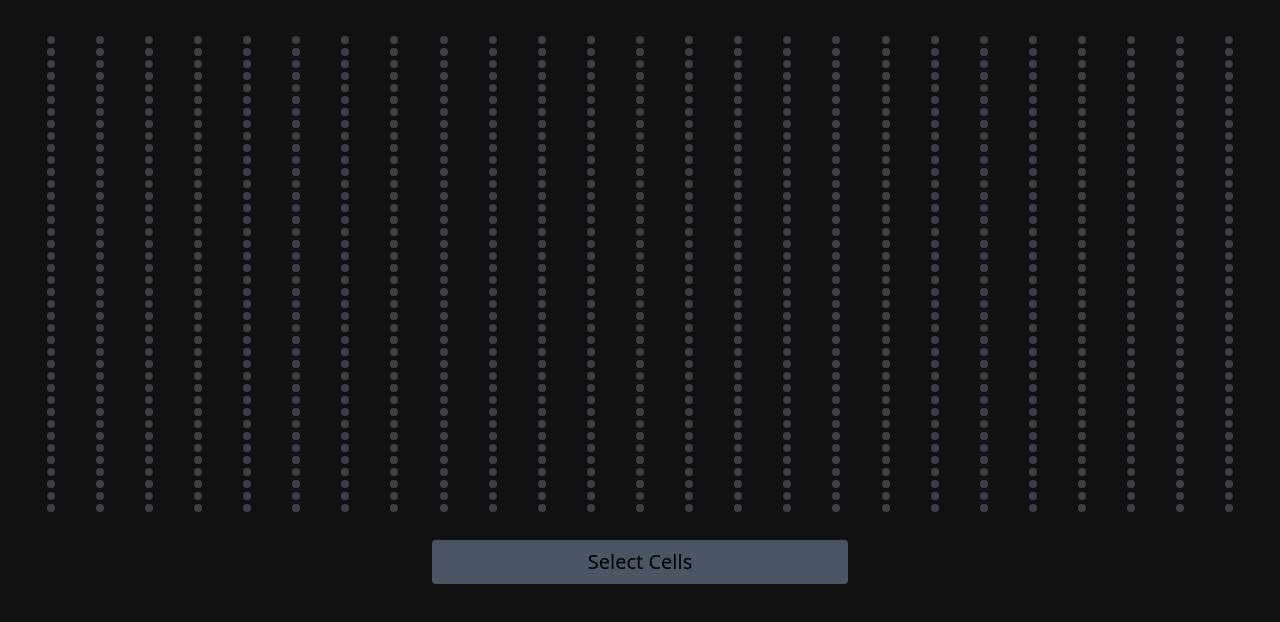
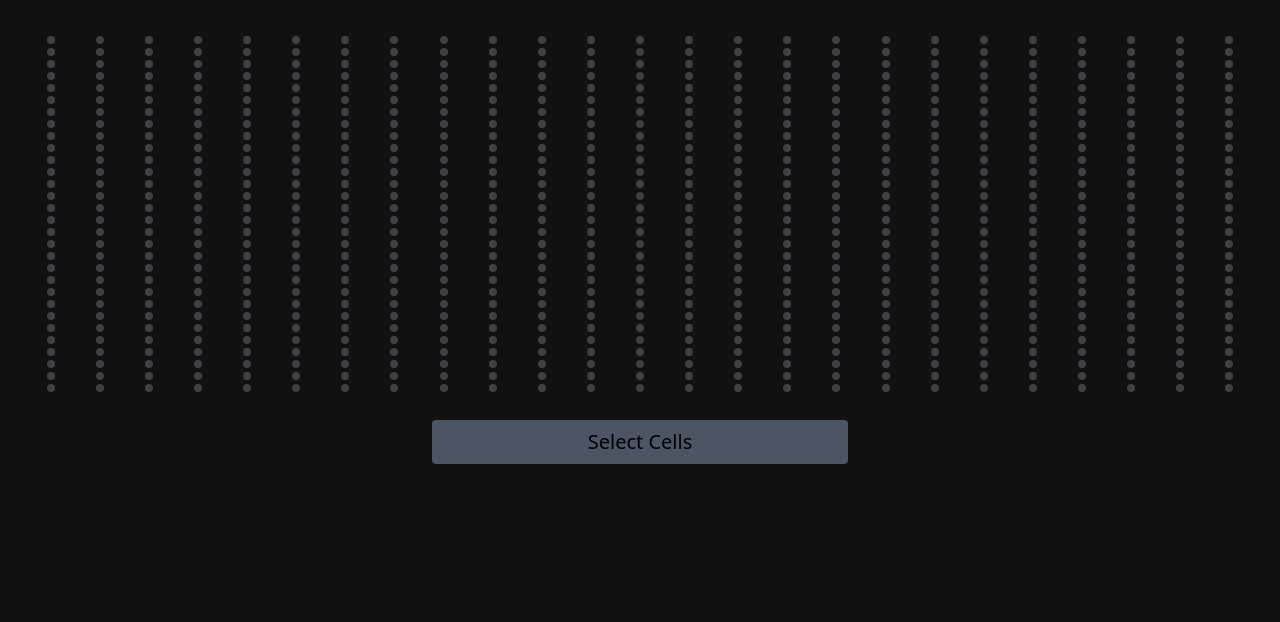
Before and after one commit to seniorcreative/organisms, a React (Create React App) app: page / in a window 1280 px wide. Shown: the top 622 px of the page. Built offline with nearby package versions, Linux system fonts and the light colour scheme.

Commit message:
Less rows

```diff
--- a/src/App.tsx
+++ b/src/App.tsx
@@ -4,7 +4,7 @@ import OrganismGrid from "./components/organismGrid";
 const App = () => {
   return (
     <div className="container mx-auto px-4">
-      <OrganismGrid rows={40} cols={25} />
+      <OrganismGrid rows={30} cols={25} />
     </div>
   );
 };
```
